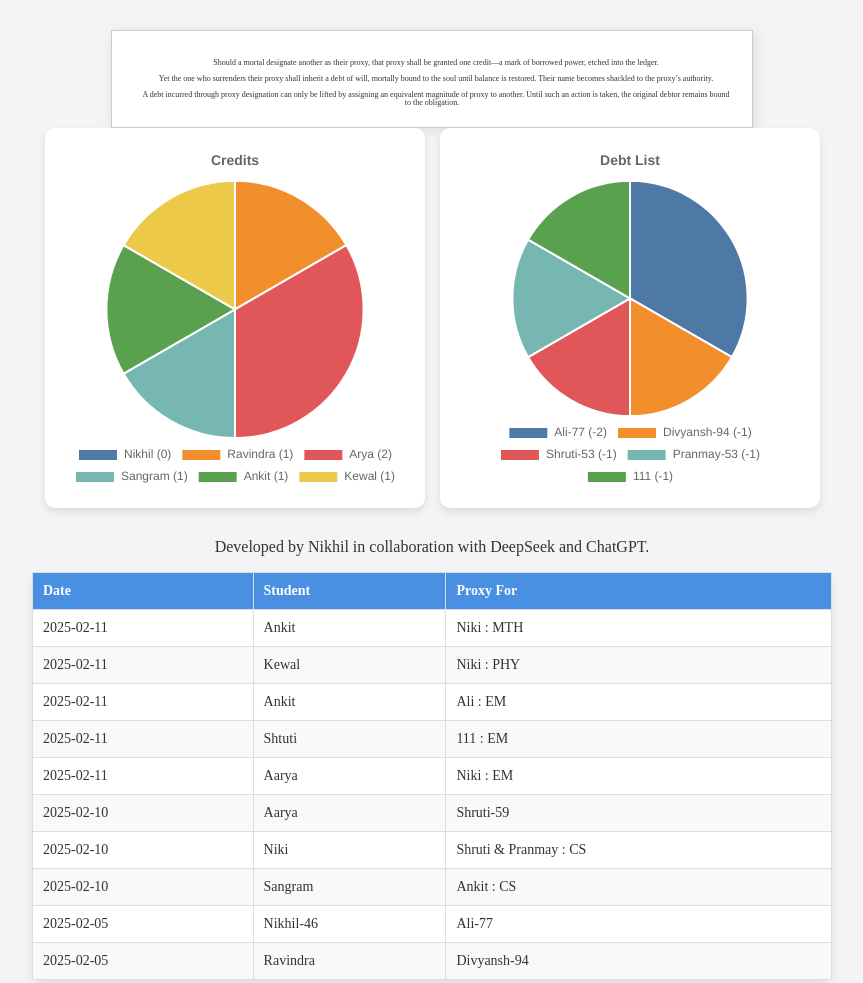
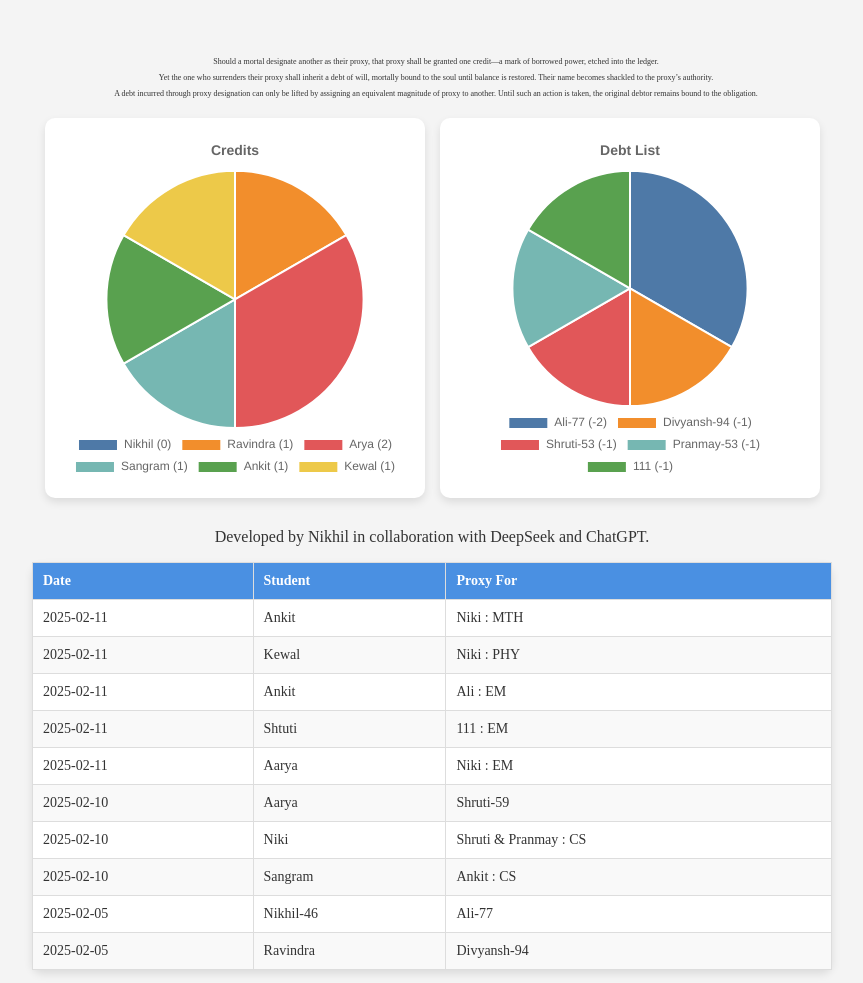
Before and after one commit to nikipoatgit/proxy, a plain HTML site: page index.html in a window 1280 px wide. Shown: the top 983 px of the page, without its empty margins (208-1071 px from the left). Drawn offline with nearby package versions, Linux system fonts and the light colour scheme.

Commit message:
Update index.html

```diff
--- a/index.html
+++ b/index.html
@@ -97,11 +97,7 @@
         font-size: 0.5em;
         line-height: 1;
         margin: 0 auto;
-        max-width: 600px;
         padding: 20px;
-        background-color: #fff;
-        border: 1px solid #ccc;
-        box-shadow: 2px 2px 12px rgba(0,0,0,0.1);
     }
 </style>
 
```
